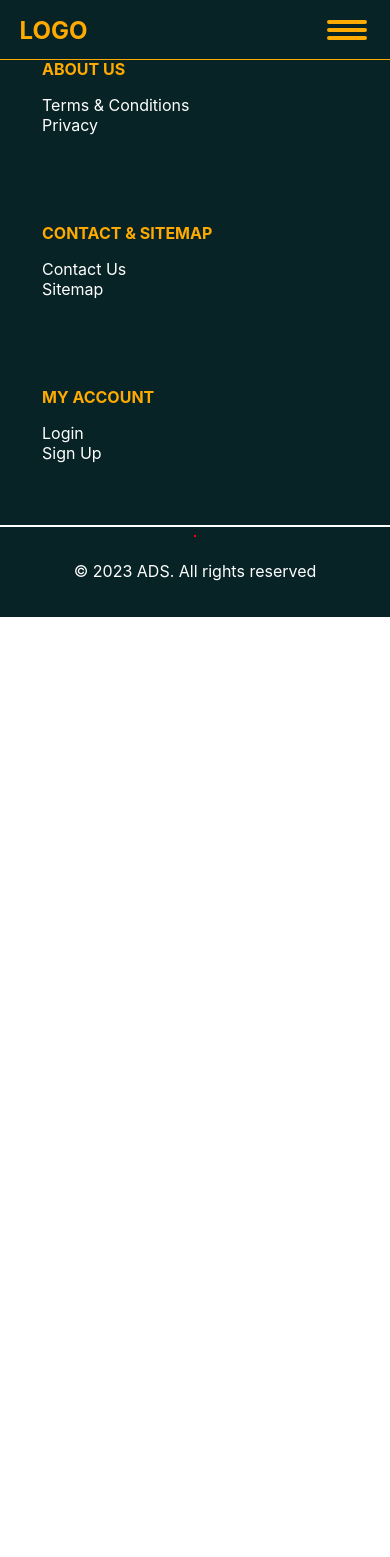
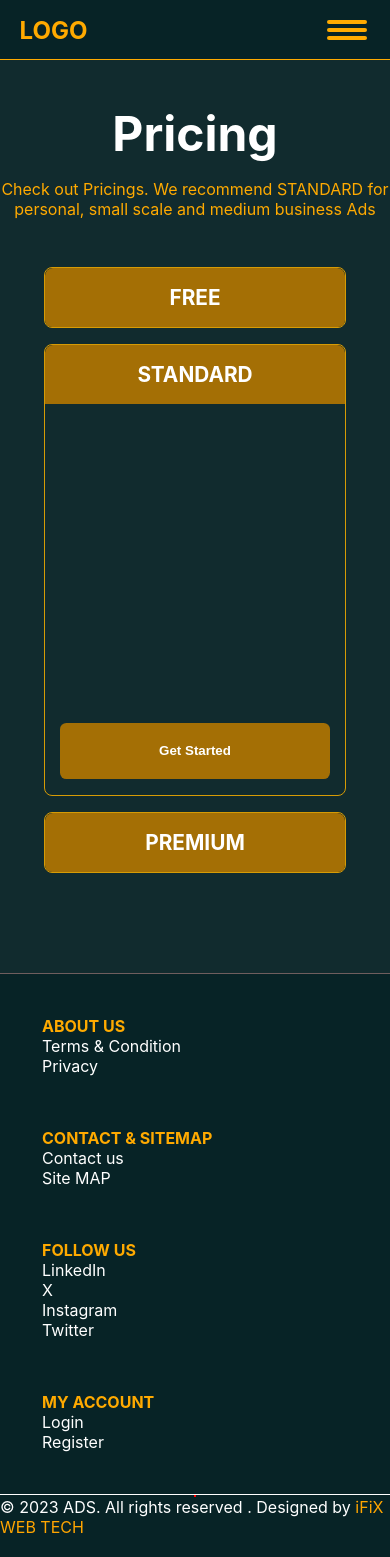
Before and after one commit to williamifix/myads, a React (Create React App) app: page /#/Pricing in a window 390 px wide. Before the commit the page ends 844 px from the top, so only its background shows below. Built offline with nearby package versions, Linux system fonts and the light colour scheme.

Commit message:
new pages on the footer added and adjustments made to the pricings page

```diff
--- a/src/App.css
+++ b/src/App.css
@@ -23,6 +23,7 @@ html{
   justify-content: center;
   box-sizing: border-box;
   /* box-shadow: 1px 1px 1px rgb(164, 111, 5); */
+  /* transition: 1s; */
 }
 .nav{
 width: 90%;
@@ -41,7 +42,6 @@ gap: 1rem;
 justify-content: center;
 align-items: center;
 flex-direction: row;
-
 }
 
 
@@ -138,6 +138,7 @@ li{
 .nav .active{
   color: rgb(197, 127, 5);
   font-weight: bold;
+
 }
 button{
   padding: 1.3rem;
@@ -153,13 +154,6 @@ button:hover {
   background-color: rgb(166, 133, 11);
   transition: 0.3s;
 }
-
-
-
-
-
-
-
 
 
 
@@ -204,7 +198,7 @@ button:hover {
   position: absolute;
   width: 100%;
   height: inherit;
-  background-color: rgb(17, 43, 46,0.3);
+  background-color: rgb(17, 43, 46,0.9);
   backdrop-filter: blur(2px);
   z-index: 3;
 }
@@ -282,7 +276,7 @@ hr{
 
 }
 .categoryListing .heading {
-  background-color: rgb(164, 111, 5);
+  background-color: rgb(27, 86, 91);
   width: 100%;
   height: 2.5rem;
   margin-bottom: 0.5rem;
@@ -322,7 +316,7 @@ hr{
   height: 4px;
 }
 .category::-webkit-scrollbar-thumb {
-  background-color: rgb(90, 113, 116);
+  background-color: rgb(27, 86, 91);
   height: 2rem;
 }
 
@@ -376,7 +370,7 @@ hr{
   color: white;
   border-radius: 5px;
   padding: 0px 20px;
-  margin-bottom: 10px;
+  margin-bottom: 5rem;
   display: flex;
   flex-direction: column;
   position: relative;
@@ -411,34 +405,85 @@ hr{
 
 .aboutUs {
   /* background-color: red; */
-  max-width: 1200px;
+  width: 100%;
   align-self: center;
-  margin-top: 20rem;
+  /* margin-top: 20rem; */
+  box-sizing: border-box;
 }
 .aboutUs p{
-  width: 400px;
+  max-width: 400px;
   font-size: 1.5rem;
   text-align: center;
   color: rgb(255, 170, 0);
+  padding-inline: 1rem;
+  text-wrap: wrap;
+  /* background-color: gray; */
 }
 
 .aboutUs >div{
   display: flex;
   align-items: center;
   justify-content: center;
-  gap: 10rem;
-  margin-bottom: 10rem;
+  gap: 3rem;
+  margin-bottom: 5rem;
+  margin-top: 2rem;
   flex-wrap: wrap;
+  box-sizing: border-box;
+  /* background-color: red; */
+  height: auto;
+  padding: 20px;
+  /* overflow: hidden; */
 }
 
 .aboutUs >div .shape{
     width: 200px;
-    height: 400px;
-    background-color: white;
-
+    height: 300px;
+    border: 1px solid rgb(255, 255, 255);
+    position: relative;
+    margin-bottom: 5rem;
 
 }
 
+.shape div{
+  width: 100%;
+  height: 100%;
+  background-color: rgb(173, 124, 34);
+  padding: 20px;
+  position: absolute;
+  top: 20px;
+  left: 20px;
+  transition: 0.5s;
+}
+
+.shape div:hover{
+  top: 0px;
+  left: 0px;
+}
+
+.siteNotice{
+  max-width: 1000px;
+  height: auto;
+  align-self: center;
+  margin-inline: auto;
+   overflow: hidden;
+  box-sizing: border-box;
+  margin-bottom: 5rem;
+
+}
+.siteNotice h3{
+  font-size: 2rem;
+  /* background-color: red; */
+}
+.siteNotice div{
+width: 90%;
+margin-inline: auto;
+/* background-color: yellow; */
+}
+.siteNotice  p{
+  color: rgb(255, 255, 255);
+  text-align: justify;
+
+}
 
 .foot {
   width: 100%;
@@ -458,12 +503,13 @@ hr{
   color: white;
   display: flex;
   justify-content: space-between;
-  border-bottom: white solid 2px;
+  border-bottom: white solid 1px;
   flex-wrap: wrap;
+  overflow: hidden;
 }
 
 .footerCategories > div{
-  height: 7rem;
+  height: auto;
   width: 200px;
   margin: 10px;
   color: white;
@@ -495,7 +541,7 @@ hr{
   width: 100vw;
   height: auto;
   padding-top: 80px;
-  /* padding-bottom: 100px; */
+  padding-bottom: 100px;
   /* border: 1px solid; */
   overflow: hidden;
   box-sizing: border-box;
@@ -523,7 +569,7 @@ form{
   align-items: center;
   margin-inline: auto;
   width: 100%;
-  /* padding: 10px; */
+  padding-top: 3rem;
   border-radius: 10px;
   /* background-color: aqua; */
 
@@ -554,6 +600,9 @@ input::-moz-focus-inner{
 form button {
   width: 90%;
 }
+.Login h1{
+  margin-top: 1.5rem;
+}
 form h4{
   width: 90%;
   color: rgb(255, 170, 0);
@@ -563,6 +612,7 @@ form h4{
 .Login p{
   text-align: center;
   color: rgb(255, 170, 0);
+  margin-top: 1rem;
 }
 
 
@@ -590,11 +640,11 @@ form h4{
   .nav ul {
     background-color: #072326;
     position: fixed;
-    height: 20rem;
+    height: 24rem;
     width: 100%;
     padding:  0px;
     left: 0px;
-    top: 43px;
+    top: 47px;
     display: inline-flex;
     align-items: center;
     flex-direction: column;
--- a/src/App.js
+++ b/src/App.js
@@ -2,11 +2,19 @@ import logo from './logo.svg';
 import './App.css';
 
 import { HashRouter as Router,Switch, Routes, Route } from 'react-router-dom';
-import { Navbar, Footer,  } from './components/components';
+import { Navbar, Footer,SiteNotice } from './components/components';
 import Home from './pages/Home';
 import Login from './pages/Login';
 import Register from './pages/Register';
 import Dashboard from './pages/Dashboard'
+import Pricing from './pages/Pricing';
+import TermsNCondition from './pages/TermsNConditions';
+import Privacy from './pages/privacy';
+import Sitemap from './pages/sitemap';
+import Contact from './pages/contact';
+
+// import { SiteNotice } from './components/components';
+
 
 function App() {
   return (
@@ -17,10 +25,16 @@ function App() {
        <Routes>
            <Route index element={<Home />} />
            <Route path='/Dashboard' element={<Dashboard />} />
+           <Route path='/Pricing' element={<Pricing />} />
            <Route path='/login' element={<Login />} />
            <Route path='/register' element={<Register />} />
+           <Route path='/TermsNConditions' element={<TermsNCondition />} />
+           <Route path='/Privacy' element={<Privacy />} />
+           <Route path='/Sitemap' element={<Sitemap />} />
+           <Route path='/Contact' element={<Contact />} />
        </Routes>
      </div>
+     {/* <SiteNotice/> */}
      <Footer />
     {/* </div> */}
  </Router>
--- a/src/components/components.js
+++ b/src/components/components.js
@@ -2,10 +2,11 @@ import React, { useState, useEffect } from 'react';
 import { NavLink } from 'react-router-dom';
 import '../App.css'
 // import { BrowserRouter as Router, Routes, Route } from 'react-router-dom'
-import Login from '../pages/Login'
-import Home from '../pages/Home'
-import Register from '../pages/Register'
-import Dashboard from '../pages/Dashboard'
+// import Login from '../pages/Login'
+// import Home from '../pages/Home'
+// import Register from '../pages/Register'
+// import Dashboard from '../pages/Dashboard'
+
 
 
 
@@ -46,6 +47,7 @@ export function Navbar() {
         <ul id='navList' style={{ display: isNavVisible ? 'flex' : 'none' }}>
           <li><NavLink to="/" className='link '>Home</NavLink></li>
           <li><NavLink to="/Dashboard" className='link '>Dashboard</NavLink></li>
+          <li><NavLink to="/Pricing" className='link '>Pricing</NavLink></li>
           <li><NavLink to="/Login" className='link '>Login</NavLink></li>
           <li><NavLink to="/Register" className='link '>Register</NavLink></li>
           <li><button>Create Listing</button></li>
@@ -113,27 +115,43 @@ export function Footer(){
         <div className='about'>
           <h3>ABOUT US</h3>
           <ul>
-            <li>Terms & Conditions</li>
-            <li>Privacy</li>
+            <li><NavLink to="/TermsNConditions" className='link '>Terms & Condition</NavLink></li>
+            <li><NavLink to="/privacy" className='link '>Privacy</NavLink></li>
+            {/* <li>Terms & Conditions</li>
+            <li>Privacy</li> */}
           </ul>
         </div>
         <div className='contact'>
           <h3>CONTACT & SITEMAP</h3>
           <ul>
-            <li>Contact Us</li>
-            <li>Sitemap</li>
+            <li><NavLink to="/contact" className='link '>Contact us</NavLink></li>
+            <li><NavLink to="/sitemap" className='link '>Site MAP</NavLink></li>
+            {/* <li>Contact Us</li>
+            <li>Sitemap</li> */}
+          </ul>
+        </div>
+        <div className='account'>
+          <h3>FOLLOW US</h3>
+          <ul>
+            <li>LinkedIn</li>
+            <li>X</li>
+            <li>Instagram</li>
+            <li>Twitter</li>
+            {/* <li>Telegram</li> */}
           </ul>
         </div>
         <div className='account'>
           <h3>MY ACCOUNT</h3>
           <ul>
-            <li>Login</li>
-            <li>Sign Up</li>
+            <li><NavLink to="/Login" className='link '>Login</NavLink></li>
+            <li><NavLink to="/Register" className='link '>Register</NavLink></li>
+            {/* <li>Login</li>
+            <li>Sign Up</li> */}
           </ul>
         </div>
     </div>
     <hr />
-    <p style={{paddingBottom: "20px"}}>&copy; 2023 ADS. All rights reserved</p>
+    <p style={{paddingBottom: "20px"}}>&copy; 2023 ADS. All rights reserved . Designed by <a style={{color: 'orange', cursor:'pointer'}}>iFiX WEB TECH</a></p>
     </div>
 
   )
@@ -181,6 +199,20 @@ export function ListItem(){
   )
 }
 
+export function SiteNotice(){
+  return(
+    <div className="siteNotice">
+      <div>
+      <h3>Buy and Sell your products and services on MY Ads</h3>
+      <p>
+          Looking for a one-stop marketplace to buy, sell, rent, or discover used electronics, furniture, cars, movies, books, fashion, real estate, services, jobs, events , and more? Welcome to ADS, the largest collection of free classified ads in Ghana!
+          With ADS, you get free user-to-user classified ads in all major cities. Post your ad at zero cost and explore an extensive selection of free classifieds. Your ad will reach a massive audience, and guess what? You can even upload captivating pictures or add a link to your website!
+          Whether you're a pro or an individual, ADS is your gateway to incredible deals! From used cars to trendy fashion, mobile phones to elegant furniture - it's all here. Embrace the power of ADS today and make the best deals in town!
+      </p>
+      </div>
+    </div>
+  )
+}
 
 const components = () => {
   return (
@@ -189,6 +221,7 @@ const components = () => {
     <categoryListing/>
     <LatestListing/>
     <Footer/>
+    <SiteNotice/>
    </div>
   )
 }
--- /dev/null
+++ b/src/pages/Pricing.css
@@ -0,0 +1,112 @@
+
+*{
+    margin: 0px;
+    padding: 0px;
+}
+
+
+
+.pricingPallet{
+    width: 100%;
+    height: auto;
+    border: 1px solid;
+    border: 1px ;
+    /* background-color: red; */
+}
+.priceCategory {
+    width: 100%;
+    height: 500px;
+    /* background-clor: blue; */
+    display: flex;
+    flex-wrap: wrap;
+    gap: 1rem;
+    justify-content: center;
+    align-items: center;
+    padding: 3rem 0rem 0rem 0rem;
+
+}
+.priceCategory >div{
+    width: 30%;
+    max-width: 300px;
+    height: 400px;
+    /* background-color: white; */
+    border-radius: 0.5rem;
+    border: 1px solid rgb(214, 155, 5);
+    position: relative;
+    display: flex;
+    flex-direction: column;
+    padding-bottom: 1rem;
+    /* border: 0px; */
+    overflow: hidden;
+    transition: 0.5s;
+}
+.priceCategory >div:hover{
+height: 420px;
+border: 2px solid rgb(214, 155, 5);
+}
+
+
+
+.priceCategory :nth-child(2){
+    height: 450px;
+
+}
+.priceCategory :nth-child(2):hover{
+    height: 470px;
+
+}
+.priceHeader{
+    width: 100%;
+    background-color: rgb(164, 111, 5);
+    border-radius: 0.5rem 0.5rem 0rem 0rem;
+    height: 3.7rem;
+    display: flex;
+    justify-content: center;
+    align-items: center;
+    border: 0px;
+    position: absolute;
+    z-index: 6;
+
+}
+.priceHeader h2{
+    color: rgb(255, 255, 255);
+    font-size: 1.3rem;
+}
+
+.priceCategory button{
+    position: absolute;
+    bottom: 1rem;
+    width: 90%;
+    align-self: center;
+    margin-inline: auto;
+}
+
+@media screen and (max-width : 696px){
+    .pricingPallet{
+        width: 100%;
+        height: auto;
+        border: 1px solid;
+        border: 1px ;
+        /* background-color: red; */
+    }
+    .priceCategory {
+        width: 100%;
+        height: auto;
+        /* background-color: blue; */
+        display: flex;
+        flex-direction: column;
+        /* flex-wrap: wrap; */
+        gap: 1rem;
+        justify-content: center;
+        align-items: center;
+        padding: 3rem 0rem 0rem 0rem;
+        /* overflow-y: scroll; */
+
+    }
+    .priceCategory >div{
+        width: 300px;
+        height: 3.7rem;
+        padding: 0px;
+
+    }
+}
--- /dev/null
+++ b/src/pages/Pricing.js
@@ -0,0 +1,52 @@
+import React from 'react'
+import './Pricing.css'
+import '../App.css'
+
+function Pricing() {
+  return (
+    <div className='Login'>
+        <div className="pricingPallet">
+        <h1>Pricing</h1>
+        <p>Check out Pricings. We recommend STANDARD for personal, small scale and medium business Ads</p>
+        <div className="priceCategory">
+            <div className="priceFree">
+                <div className="priceHeader">
+                    <h2>
+                        FREE
+                    </h2>
+                </div>
+                <div className="priceDetails">
+
+                </div>
+                <button>Get Started</button>
+            </div>
+            <div className="priceStandard">
+            <div className="priceHeader">
+                    <h2>
+                        STANDARD
+                    </h2>
+                </div>
+                <div className="priceDetails">
+
+                </div>
+                <button>Get Started</button>
+            </div>
+            <div className="pricePremium">
+            <div className="priceHeader">
+                    <h2>
+                        PREMIUM
+                    </h2>
+                </div>
+                <div className="priceDetails">
+
+                </div>
+                <button>Get Started</button>
+            </div>
+        </div>
+        </div>
+
+    </div>
+  )
+}
+
+export default Pricing
--- /dev/null
+++ b/src/pages/TermsNConditions.js
@@ -0,0 +1,21 @@
+import React from 'react'
+import '../App.css';
+// import { Link } from 'react-router-dom';
+import construction from './construction-icon-38955.png'
+
+
+
+function TermsNConditions() {
+  return (
+    <div className='Login'>
+        <div className='signInPallet'>
+            <h1>Terms and Conditions</h1>
+            <p>NAVIGATE CAREFULLY. MEN AT WORK</p>
+            <img src={construction} style={{width: '150px', alignSelf: 'center'}} alt="" />
+        </div>
+
+    </div>
+  )
+}
+
+export default TermsNConditions
--- /dev/null
+++ b/src/pages/contact.js
@@ -0,0 +1,22 @@
+import React from 'react'
+import '../App.css';
+// import { Link } from 'react-router-dom';
+import construction from './construction-icon-38955.png'
+
+
+
+function Contact() {
+  return (
+    <div className='Login'>
+        <div className='signInPallet'>
+          <h1>Contact Us</h1>
+            <p>NAVIGATE CAREFULLY. MEN AT WORK</p>
+            <img src={construction} style={{width: '150px', alignSelf: 'center'}} alt="" />
+
+        </div>
+
+    </div>
+  )
+}
+
+export default Contact
--- /dev/null
+++ b/src/pages/privacy.js
@@ -0,0 +1,23 @@
+import React from 'react'
+import '../App.css';
+// import { Link } from 'react-router-dom';
+import construction from './construction-icon-38955.png'
+
+
+
+
+function Privacy() {
+  return (
+    <div className='Login'>
+        <div className='signInPallet'>
+          <h1>Privacy</h1>
+            <p>NAVIGATE CAREFULLY. MEN AT WORK</p>
+            <img src={construction} style={{width: '150px', alignSelf: 'center'}} alt="" />
+
+        </div>
+
+    </div>
+  )
+}
+
+export default Privacy
--- /dev/null
+++ b/src/pages/sitemap.js
@@ -0,0 +1,22 @@
+import React from 'react'
+import '../App.css';
+// import { Link } from 'react-router-dom';
+import construction from './construction-icon-38955.png'
+
+
+
+function Sitemap() {
+  return (
+    <div className='Login'>
+        <div className='signInPallet'>
+          <h1>Site Map</h1>
+            <p>NAVIGATE CAREFULLY. MEN AT WORK</p>
+            <img src={construction} style={{width: '150px', alignSelf: 'center'}} alt="" />
+
+        </div>
+
+    </div>
+  )
+}
+
+export default Sitemap
```
Also changed, not shown: src/pages/Home.js (+9 -5 lines), src/pages/construction-icon-38955.png (added).
